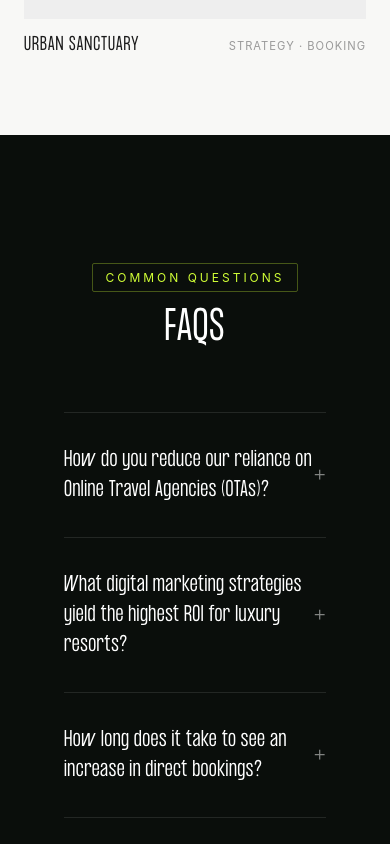
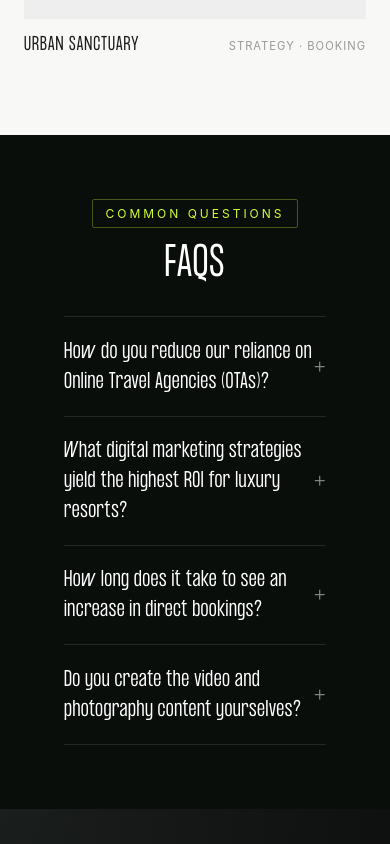
Before and after one commit to clevercroworg/beyond-reach, a Next.js app: page /resorts in a window 390 px wide. Shown: the part 5320-6164 px from the top of the page. Built offline with nearby package versions, Linux system fonts and the light colour scheme; grey boxes are pictures that could not be loaded.

Commit message:
style: reduce height and spacing of FAQ section

```diff
--- a/app/resorts/Resorts.module.css
+++ b/app/resorts/Resorts.module.css
@@ -679,7 +679,7 @@
 
   /* FAQ */
   .faqSection {
-    padding: 5rem 0;
+    padding: 3rem 0;
   }
 
   .faqInner {
@@ -702,7 +702,7 @@
    ═══════════════════════════════════════════ */
 .faqSection {
   background-color: var(--bg-primary);
-  padding: 8rem 0;
+  padding: 4rem 0;
   color: var(--text-primary);
 }
 
@@ -714,7 +714,7 @@
 
 .faqHeader {
   text-align: center;
-  margin-bottom: 4rem;
+  margin-bottom: 2rem;
 }
 
 .faqLabel {
@@ -755,7 +755,7 @@
   text-align: left;
   background: none;
   border: none;
-  padding: 2rem 0;
+  padding: 1.2rem 0;
   font-family: var(--font-heading);
   font-size: 1.25rem;
   color: var(--text-primary);
```
